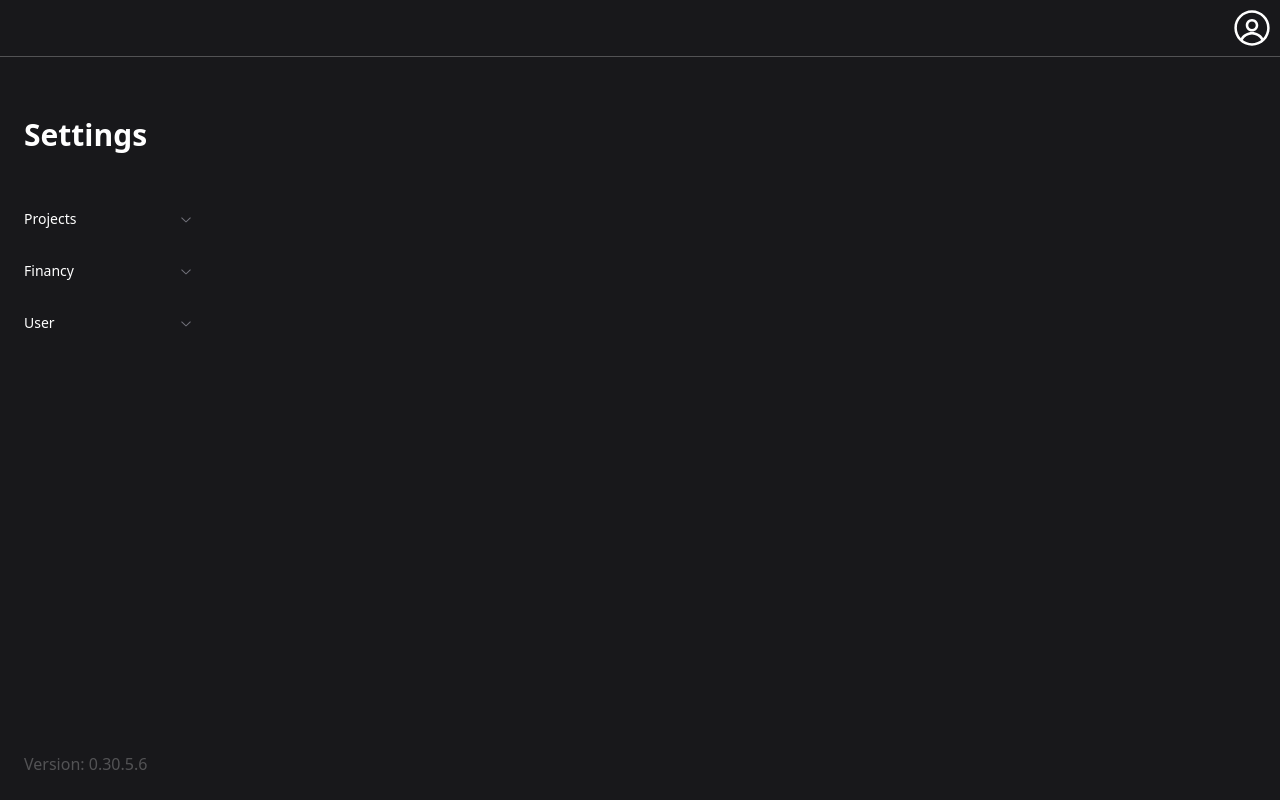
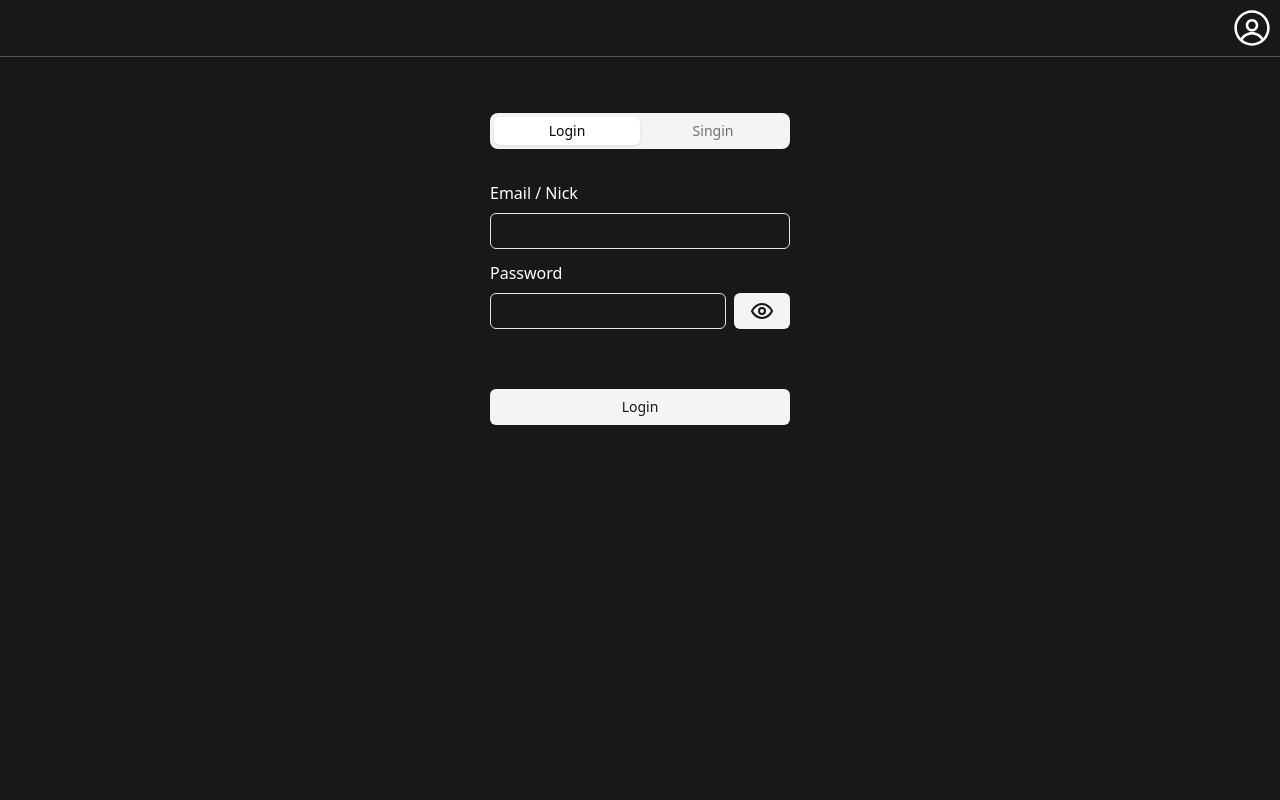
Before and after one commit to AndersonAndrad/hours_worked_marker_client, a React (Vite) app: page / in a window 1280 px wide. Built offline with nearby package versions, Linux system fonts and the light colour scheme.

Commit message:
feat: implement base component to resgister user

```diff
--- a/src/App.tsx
+++ b/src/App.tsx
@@ -1,21 +1,19 @@
-import { CardComponent } from "./components/common/card.component";
 import { Navbar } from "./components/common/navbar.component";
-import { Outlet } from "react-router-dom";
-import { SideMenu } from "./components/common/side-menu/side-menu.component";
-import { Toaster } from "./components/ui/sonner";
+import { AuthenticatePage } from "./pages/sing-in.page";
 
 export function App() {
   return (
     <div className='flex flex-col h-full'>
       <Navbar />
       <div className='flex flex-row w-full flex-grow mt-9'>
-        <SideMenu />
+        <AuthenticatePage />
+        {/* <SideMenu />
         <div className='w-full flex flex-col mb-9 mr-4'>
           <CardComponent>
             <Toaster />
             <Outlet />
           </CardComponent>
-        </div>
+        </div> */}
       </div>
     </div>
   )
--- /dev/null
+++ b/src/pages/sing-in.page.tsx
@@ -0,0 +1,79 @@
+import { Tabs, TabsContent, TabsList, TabsTrigger } from "@/components/ui/tabs";
+import { Eye, EyeOff } from "lucide-react";
+
+import { Button } from "@/components/ui/button";
+import { Input } from "@/components/ui/input";
+import { useState } from "react";
+
+enum TypeTab {
+  login = 'Login',
+  singin = 'Singin'
+}
+
+export function AuthenticatePage() {
+  const [seePassword, setSeePassword] = useState<boolean>(false);
+
+  return (
+    <div className="w-full flex justify-center items-center">
+      <Tabs defaultValue={TypeTab.login} className="w-[300px]">
+        <TabsList className="w-full mb-6">
+          <TabsTrigger value={TypeTab.login} className="w-full">{TypeTab.login}</TabsTrigger>
+          <TabsTrigger value={TypeTab.singin} className="w-full">{TypeTab.singin}</TabsTrigger>
+        </TabsList>
+        <TabsContent value={TypeTab.singin} className="h-[600px]">
+          <div className="flex flex-col gap-3">
+            <div className="flex flex-col gap-2">
+              <label htmlFor="">Name</label>
+              <Input />
+            </div>
+            <div className="flex flex-col gap-2">
+              <label htmlFor="">Nick name</label>
+              <Input />
+            </div>
+            <div className="flex flex-col gap-2">
+              <label htmlFor="">Email</label>
+              <Input />
+            </div>
+            <div className="flex flex-col gap-2">
+              <label htmlFor="">Password</label>
+              <div className="flex gap-2 items-center">
+                <Input type={seePassword ? 'text' : 'password'} />
+                <Button variant='secondary' onClick={() => setSeePassword(!seePassword)}>{seePassword ? <EyeOff /> : <Eye />}</Button>
+              </div>
+            </div>
+            <div className="flex flex-col gap-2">
+              <label htmlFor="">Confirm Password</label>
+              <div className="flex gap-2 items-center">
+                <Input type={seePassword ? 'text' : 'password'} />
+                <Button variant='secondary' onClick={() => setSeePassword(!seePassword)}>{seePassword ? <EyeOff /> : <Eye />}</Button>
+              </div>
+            </div>
+
+            <div className="mt-12">
+              <Button className="w-full" variant='secondary'>{TypeTab.singin}</Button>
+            </div>
+          </div>
+        </TabsContent>
+        <TabsContent value={TypeTab.login} className="h-[600px]">
+          <div className="flex flex-col gap-3">
+            <div className="flex flex-col gap-2">
+              <label htmlFor="">Email / Nick</label>
+              <Input />
+            </div>
+            <div className="flex flex-col gap-2">
+              <label htmlFor="">Password</label>
+              <div className="flex gap-2 items-center">
+                <Input type={seePassword ? 'text' : 'password'} />
+                <Button variant='secondary' onClick={() => setSeePassword(!seePassword)}>{seePassword ? <EyeOff /> : <Eye />}</Button>
+              </div>
+            </div>
+
+            <div className="mt-12">
+              <Button className="w-full" variant='secondary'>{TypeTab.login}</Button>
+            </div>
+          </div>
+        </TabsContent>
+      </Tabs>
+    </div>
+  )
+}
```
